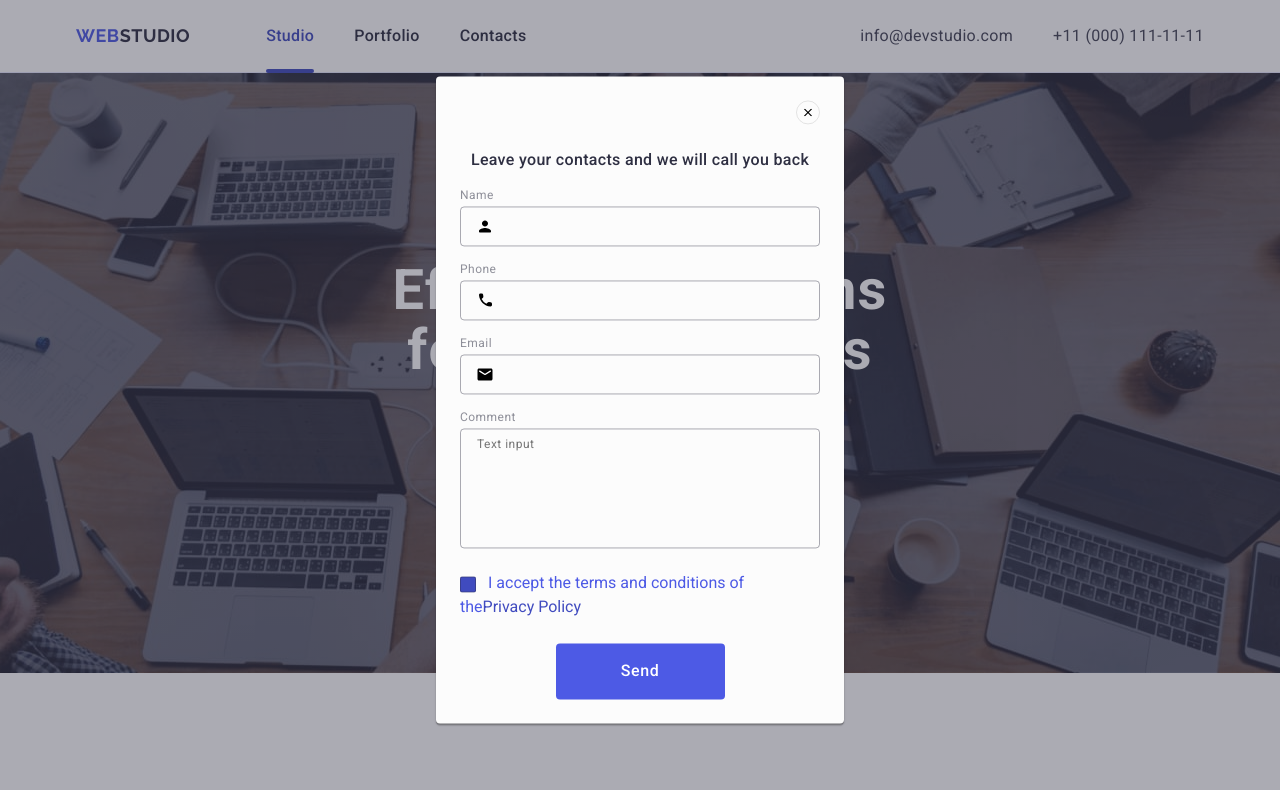
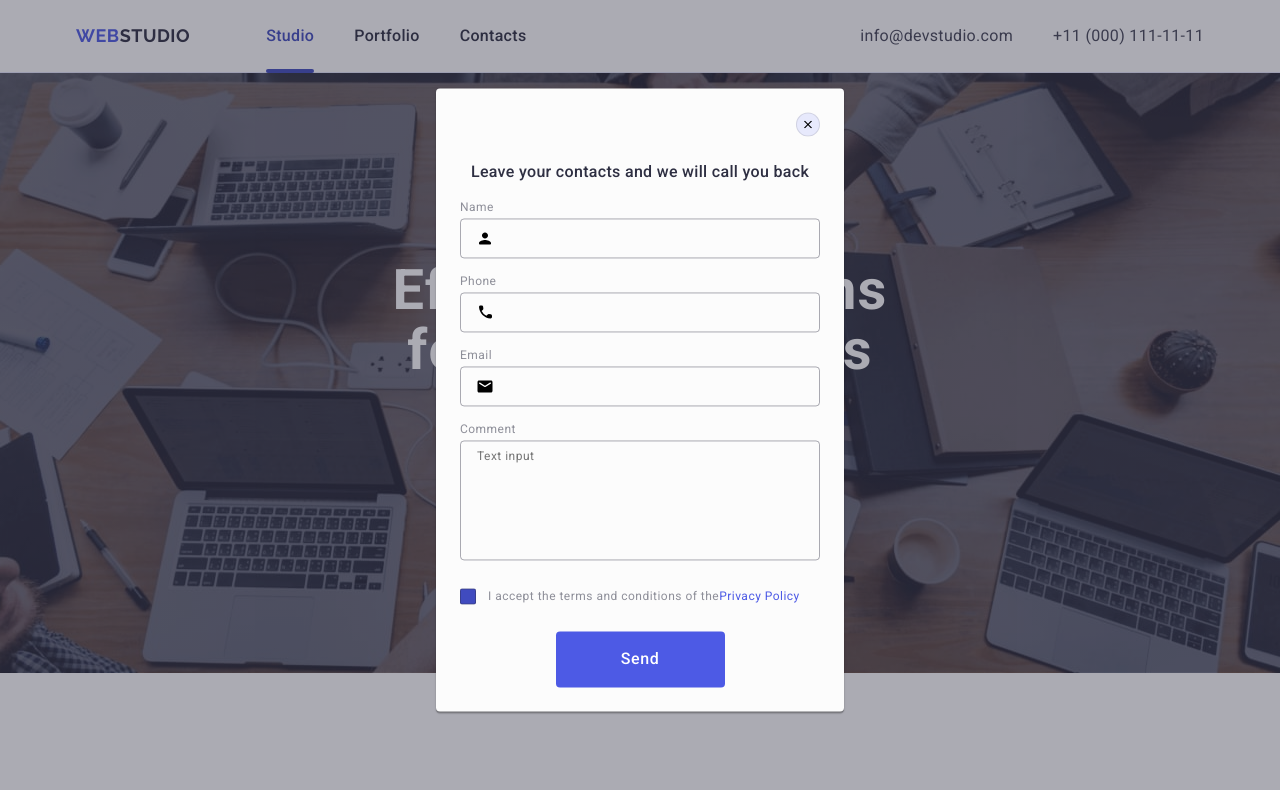
Before and after one commit to MilaOylek/goit-markup-hw-05, a plain HTML site: page index.html in a window 1280 px wide. Shown: the top 790 px of the page. Drawn offline with nearby package versions, Linux system fonts and the light colour scheme.

Commit message:
add styles.css

```diff
--- a/css/styles.css
+++ b/css/styles.css
@@ -698,18 +698,19 @@ header {
     display: flex;
     align-items: center;
     justify-content: center;
-    background-color: #e7e9fc;
     padding: 0;
     transition: background-color 250ms cubic-bezier(0.4, 0, 0.2, 1), border 250ms cubic-bezier(0.4, 0, 0.2, 1);
     border: none;
     border: 1px solid rgba(0, 0, 0, 0.1);
-    background-color: transparent;
+    /* background-color: transparent; */
+    background-color: #e7e9fc;
 }
 
 .modal-button:hover,
 .modal-button:focus {
     background-color: #404bbf;
      fill: #ffffff;
+     border: none;
 }
 
 .form-wrapper-cont {
@@ -774,16 +775,18 @@ input:focus + .form-user-icon {
     letter-spacing: 0.04em;
     border-radius: 4px;
     outline: none;
-    color: #8e8f99;
+    /* color: #8e8f99; */
     border: 1px solid rgba(46, 47, 66, 0.4);
     background-color: transparent;
     padding: 8px 16px;
     outline: transparent;
+    color: rgba(46, 47, 66, 0.4);
     transition: border-color 250ms cubic-bezier(0.4, 0, 0.2, 1);
   }
 
   .form-user-coment:focus {
     border: 1px solid #4d5ae5;
+    border-color: #4D5AE5;
   }
 
   .custom-checkbox {
@@ -806,6 +809,12 @@ input:focus + .form-user-icon {
     fill: #F4F4FD;
     border: none;
   }
+  .form-user-checkbox {
+    font-size: 12px;
+    line-height: 1.17;
+    letter-spacing: 0.04em;
+    color: #8e8f99;
+  }
 
   .checkbox:checked {
     fill: #F4F4FD;
@@ -815,6 +824,10 @@ input:focus + .form-user-icon {
 .form-wrapper-checkbox {
     color: #4d5ae5;
     margin-bottom: 24px;
+}
+
+.privacy-text {
+    color: #4d5ae5;
 }
 
 .form-btn-submit {
--- a/index.html
+++ b/index.html
@@ -446,7 +446,7 @@
    <div class="form-wrapper-cont wrap-comment">
    <label class="form-user-label"
     for="user-comment">Comment</label>
-   <textarea class="form-user-comment"
+   <textarea class="form-user-comment" name="user-comment"
     id="user-comment" placeholder="Text input"></textarea>
     </div>
 
@@ -463,7 +463,7 @@
         <use href="./images/icons.svg#icon-check"></use>
       </svg></span>I accept the
        terms and conditions of the<a href="#"
-       class="blue">Privacy Policy</a></label>
+       class="privacy-text">Privacy Policy</a></label>
   </div>
 
   <button class="form-btn-submit">Send</button>
```
